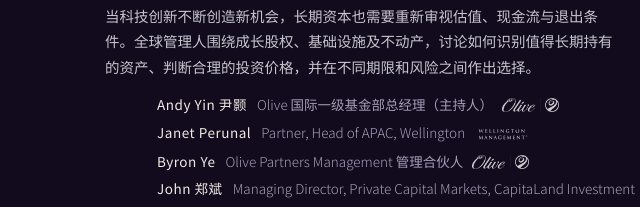
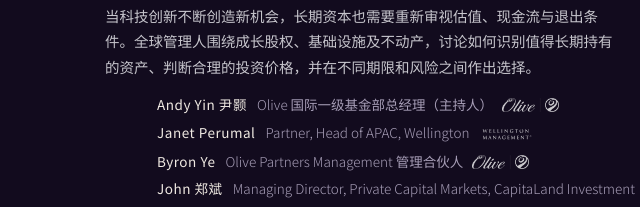
Before and after one commit to noah-brand-hqh/noah-sg-summit-2026, a plain HTML site: page day2.html in a window 1280 px wide. Shown: the part 3340-3547 px from the top of the page, 189-829 px from the left. Drawn offline with Linux system fonts and the light colour scheme.

Commit message:
Wellington panelist surname: Perumal (both pages)
Co-Authored-By: Claude Opus 5.5 <noreply@anthropic.com>

```diff
--- a/day2.html
+++ b/day2.html
@@ -422,7 +422,7 @@ html[lang=en] #day2 .day-head .en,html[lang=en] .dov .e{display:none}
       <p class="desc">当科技创新不断创造新机会，长期资本也需要重新审视估值、现金流与退出条件。全球管理人围绕成长股权、基础设施及不动产，讨论如何识别值得长期持有的资产、判断合理的投资价格，并在不同期限和风险之间作出选择。</p>
       <ul class="people">
         <li><b>Andy Yin 尹颢</b><span>Olive 国际一级基金部总经理（主持人）<img class="lg" src="img/logos/olive.png" alt="Olive" loading="lazy"></span></li>
-        <li><b>Janet Perunal</b><span>Partner, Head of APAC, Wellington<img class="lg lg-t" src="img/logos/wellington.svg" alt="Wellington" loading="lazy"></span></li>
+        <li><b>Janet Perumal</b><span>Partner, Head of APAC, Wellington<img class="lg lg-t" src="img/logos/wellington.svg" alt="Wellington" loading="lazy"></span></li>
         <li><b>Byron Ye</b><span>Olive Partners Management 管理合伙人<img class="lg" src="img/logos/olive.png" alt="Olive" loading="lazy"></span></li>
         <li><b>John 郑斌</b><span>Managing Director, Private Capital Markets, CapitaLand Investment（凯德投资私募资本市场，董事总经理）<img class="lg lg-t" src="img/logos/capitaland.png" alt="CapitaLand Investment" loading="lazy"></span></li>
         <li class="pa"><img class="av" src="img/people/jeremy-hall.jpg" alt="Jeremy Hall" width="40" height="40" loading="lazy"><b>Jeremy Hall</b><span>Brookfield 私人财富集团董事总经理兼国际业务主管<img class="lg lg-s" src="img/logos/brookfield.svg" alt="Brookfield" loading="lazy"></span></li>
```
Also changed, not shown: index.html (+1 -1 lines).
